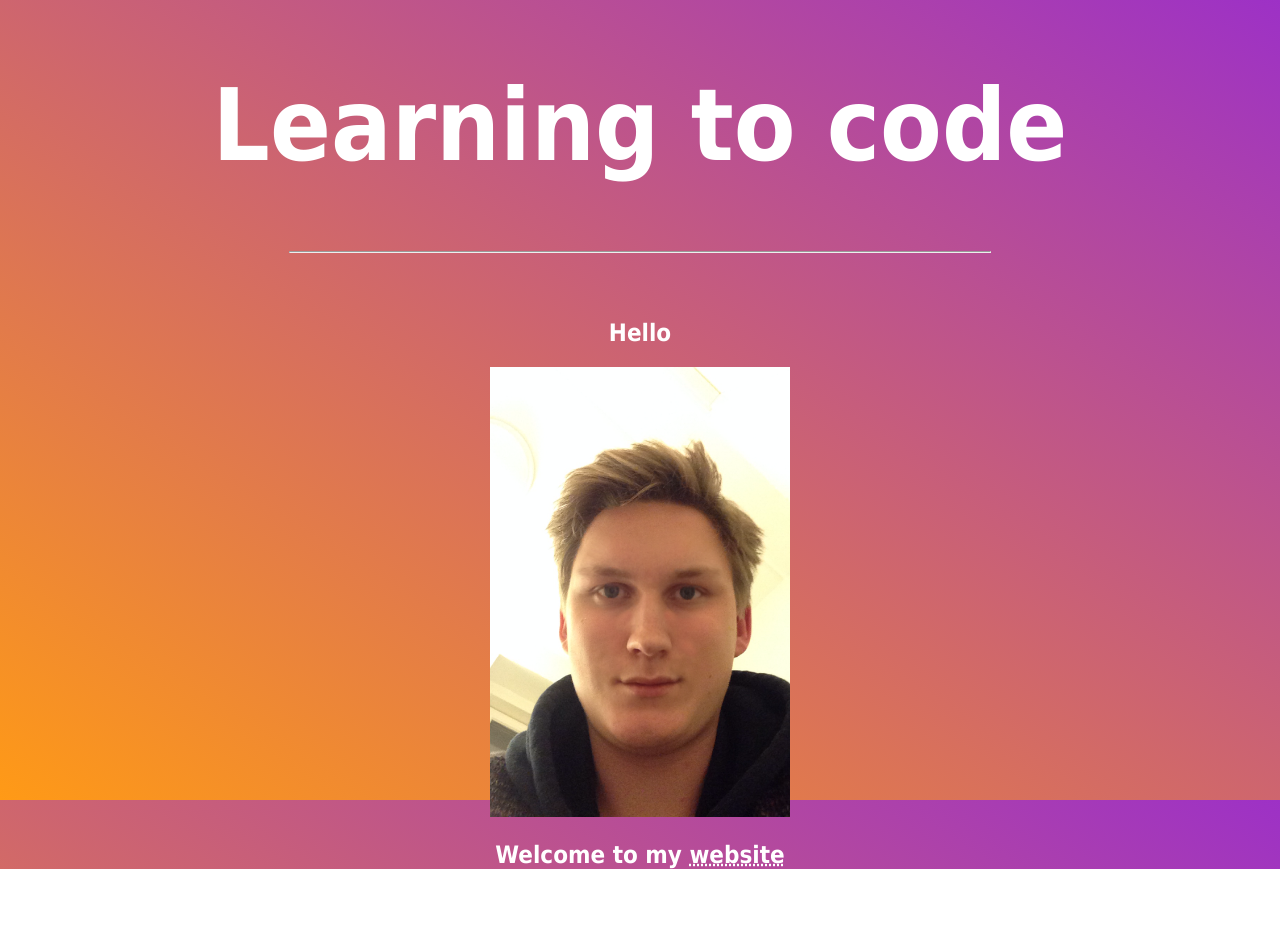
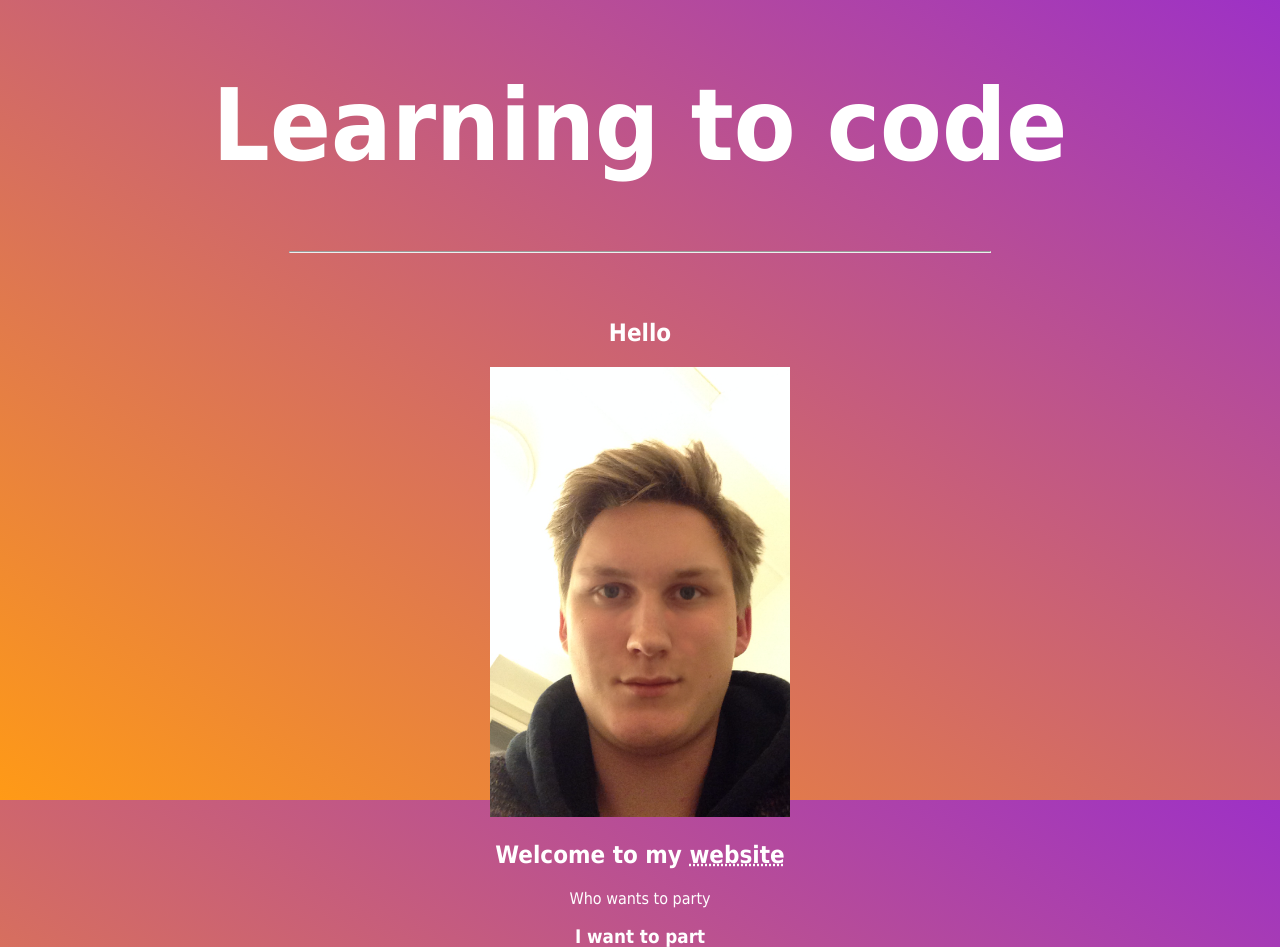
Before and after one commit to Valdemarr/ChampCoding, a plain HTML site: page index.html in a window 1280 px wide. Before the commit the page ends 869 px from the top, so only its background shows below. Drawn offline with Linux system fonts and the light colour scheme.

Commit message:
Update index.html

```diff
--- a/index.html
+++ b/index.html
@@ -17,5 +17,8 @@
 		<img src="https://raw.githubusercontent.com/Valdemarr/ChampCoding/master/IMG_36352.png" width=300>
 
 		<h2>Welcome to my <abbr title="Made by me">website</abbr></h2>
+
+		<p>Who wants to party</p>
+		<h3>I want to part</h3>
 	</body>
 </html>
```
